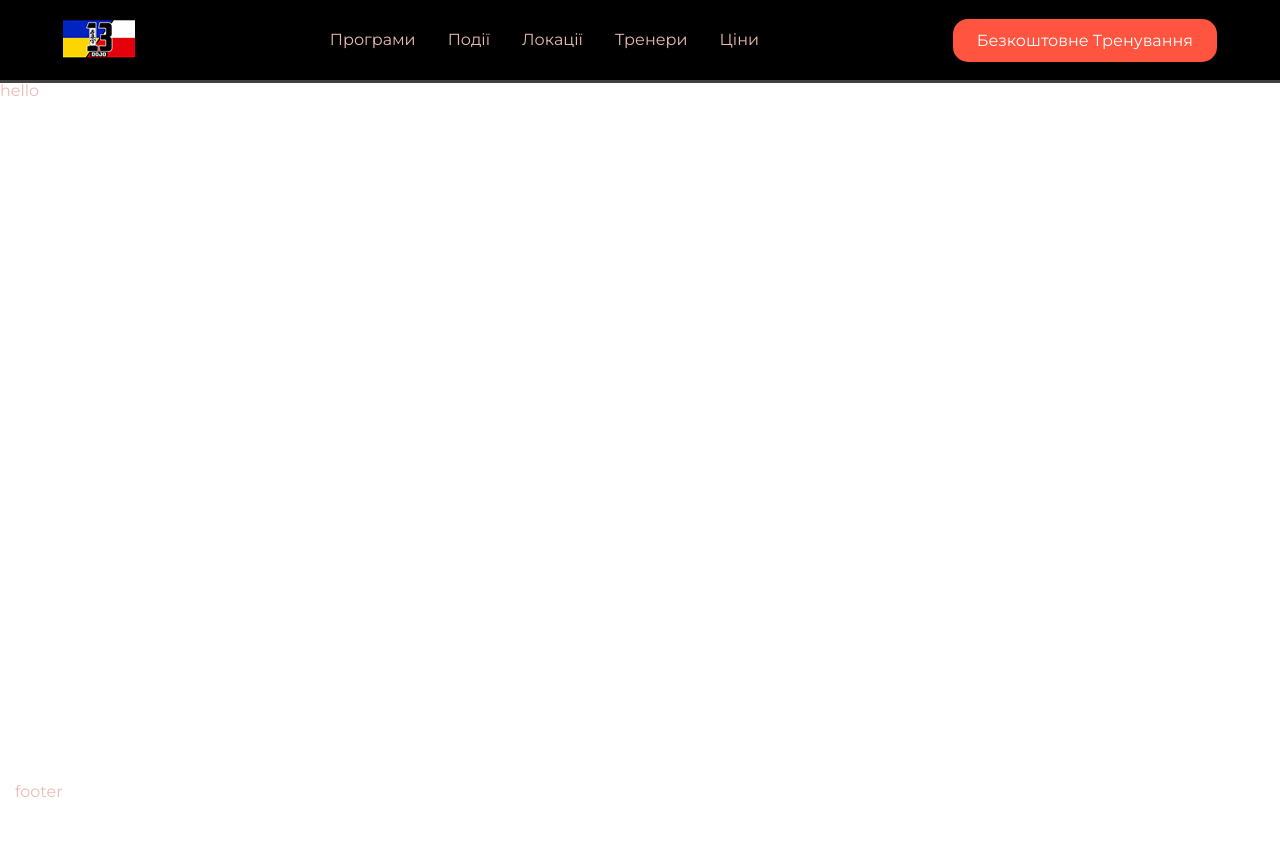
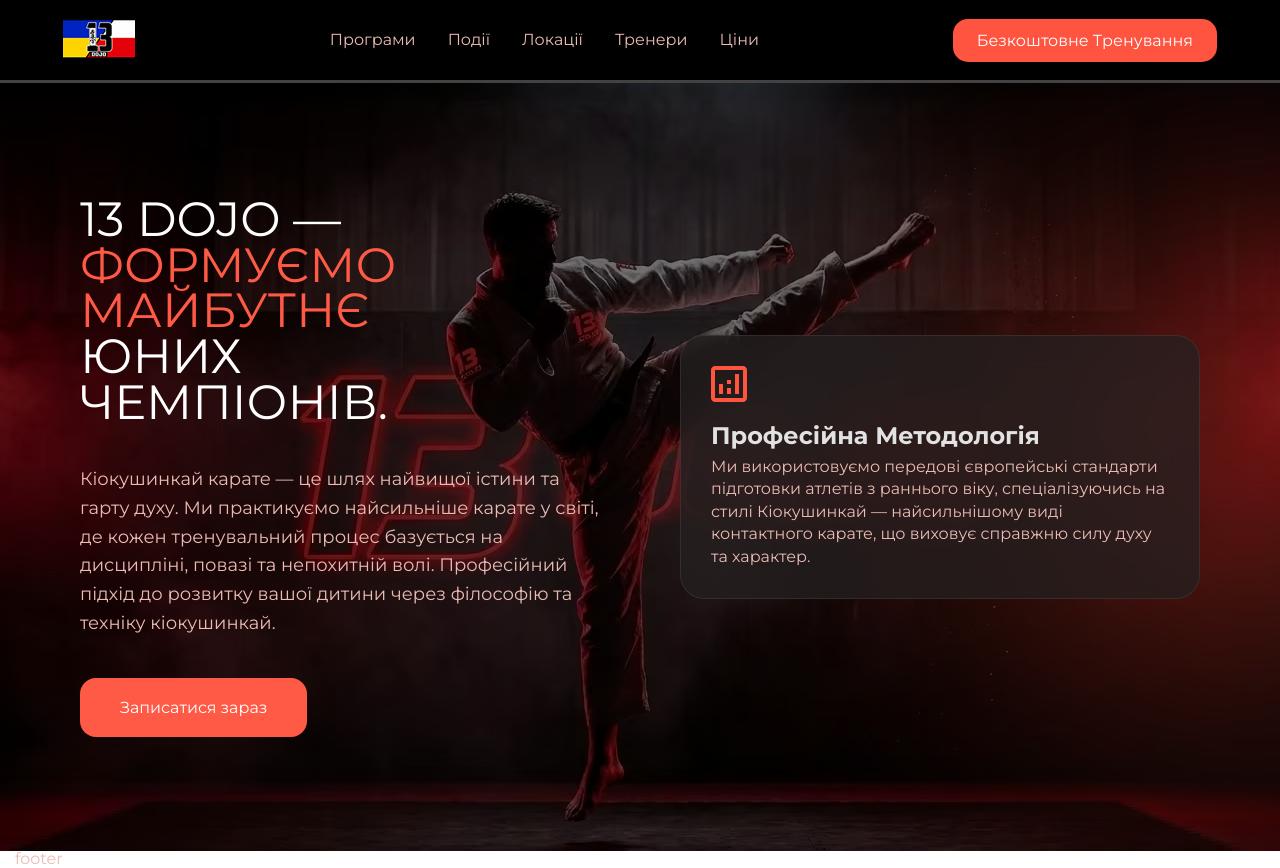
Before and after one commit to yaroslav-zoryanyy/dojo, a React (Vite) app: page / in a window 1280 px wide. Before the commit the page ends 801 px from the top, so only its background shows below. Built offline with nearby package versions, Linux system fonts and the light colour scheme.

Commit message:
Add section - Hero, and styles

```diff
--- /dev/null
+++ b/src/component/hero/HeroSection.tsx
@@ -0,0 +1,36 @@
+import icon from '../../assets/img/hero_icon.svg'
+const HeroSection = () => {
+    return (
+        <section id={'hero'}>
+            <div className="container">
+                <div className="hero_inner">
+                    <div className="hero_inner--left">
+                        <h2 className="hero_left--title">
+                            13 DOJO — <br/> <span className={'hero_accent'}>ФОРМУЄМО <br/> МАЙБУТНЄ</span> <br/> ЮНИХ <br/> ЧЕМПІОНІВ.
+                        </h2>
+                        <p className="hero_left--subtitle">
+                            Кіокушинкай карате — це шлях найвищої істини та гарту
+                            духу. Ми практикуємо найсильніше карате у світі, де кожен
+                            тренувальний процес базується на дисципліні, повазі та
+                            непохитній волі. Професійний підхід до розвитку вашої
+                            дитини через філософію та техніку кіокушинкай.
+                        </p>
+                        <button className={'hero_left--btn'}>Записатися зараз</button>
+                    </div>
+                    <div className="hero_inner--right">
+                        <img src={icon} alt="icon"/>
+                        <h3 className={'hero_right--title m-b'}>Професійна Методологія</h3>
+                        <p className={'hero_right--subtitle'}>
+                            Ми використовуємо передові європейські стандарти
+                            підготовки атлетів з раннього віку, спеціалізуючись на
+                            стилі Кіокушинкай — найсильнішому виді контактного
+                            карате, що виховує справжню силу духу та характер.
+                        </p>
+                    </div>
+                </div>
+            </div>
+        </section>
+    );
+};
+
+export default HeroSection;
--- a/src/index.css
+++ b/src/index.css
@@ -1,6 +1,7 @@
 @import url('https://fonts.googleapis.com/css2?family=Montserrat:ital,wght@0,100..900;1,100..900&display=swap');
 @import "./styles/reset.css";
 @import "./styles/base/header.css";
+@import "./styles/hero/hero.css";
 
 
 body,html{
--- a/src/pages/HomePage.tsx
+++ b/src/pages/HomePage.tsx
@@ -1,7 +1,9 @@
+import HeroSection from "../component/hero/HeroSection.tsx";
+
 const HomePage = () => {
     return (
         <>
-            hello
+           <HeroSection/>
         </>
     );
 };
--- /dev/null
+++ b/src/styles/hero/hero.css
@@ -0,0 +1,97 @@
+#hero {
+    position: relative;
+    overflow: hidden;
+    min-height: 768px;
+    background: url("../../assets/img/hero_bg.avif") center/cover no-repeat;
+    display: flex;
+    align-items: center;
+}
+#hero::before{
+    content:"";
+    position:absolute;
+    inset:0;
+    background:rgba(0,0,0,.55);
+    z-index:0;
+}
+#hero::after{
+    content:"";
+    position:absolute;
+    right:-220px;
+    top:50%;
+    transform:translateY(-50%);
+    width:500px;
+    height:500px;
+    border-radius:50%;
+    background:#FF513D;
+    filter:blur(140px);
+    opacity:.35;
+}
+.container{
+    position:relative;
+    z-index:2;
+}
+.hero_inner{
+    display:flex;
+    justify-content:space-between;
+    align-items:center;
+    gap:80px;
+    min-height:768px;
+}
+.hero_inner--left{
+    flex:1;
+    max-width:620px;
+}
+.hero_left--title{
+    font-size:48px;
+    font-weight: 400;
+    line-height:.95;
+    color:#fff;
+    margin-bottom:40px;
+}
+.hero_accent{
+    color:#FF5A46;
+}
+.hero_left--subtitle{
+    max-width:520px;
+    font-size: 18px;
+    line-height:1.6;
+    color:#EBBBB4;
+    margin-bottom: 40px;
+}
+.hero_left--btn{
+    padding: 20px 40px;
+    border:none;
+    border-radius:16px;
+    background:#FF5A46;
+    color: #FFFFFF;
+    cursor:pointer;
+    transition:.3s;
+}
+
+.hero_left--btn:hover{
+    transform:translateY(-3px);
+    box-shadow:0 12px 30px rgba(255,90,70,.35);
+}
+.hero_inner--right{
+    width:520px;
+    padding:30px;
+    border-radius:24px;
+    background:rgba(37,33,33,.75);
+    backdrop-filter:blur(20px);
+    border:1px solid rgba(255,255,255,.08);
+}
+.hero_inner--right img{
+    width:36px;
+    height:36px;
+    margin-bottom:22px;
+}
+.hero_right--title{
+    color: #E2E2E2;
+    font-size: 24px;
+    margin-bottom: 8px;
+}
+.hero_right--subtitle{
+    color:#EBBBB4;
+    line-height:1.4;
+    font-weight: 400;
+}
```
Also changed, not shown: src/assets/img/hero_bg.avif (added), src/assets/img/hero_icon.svg (added).
